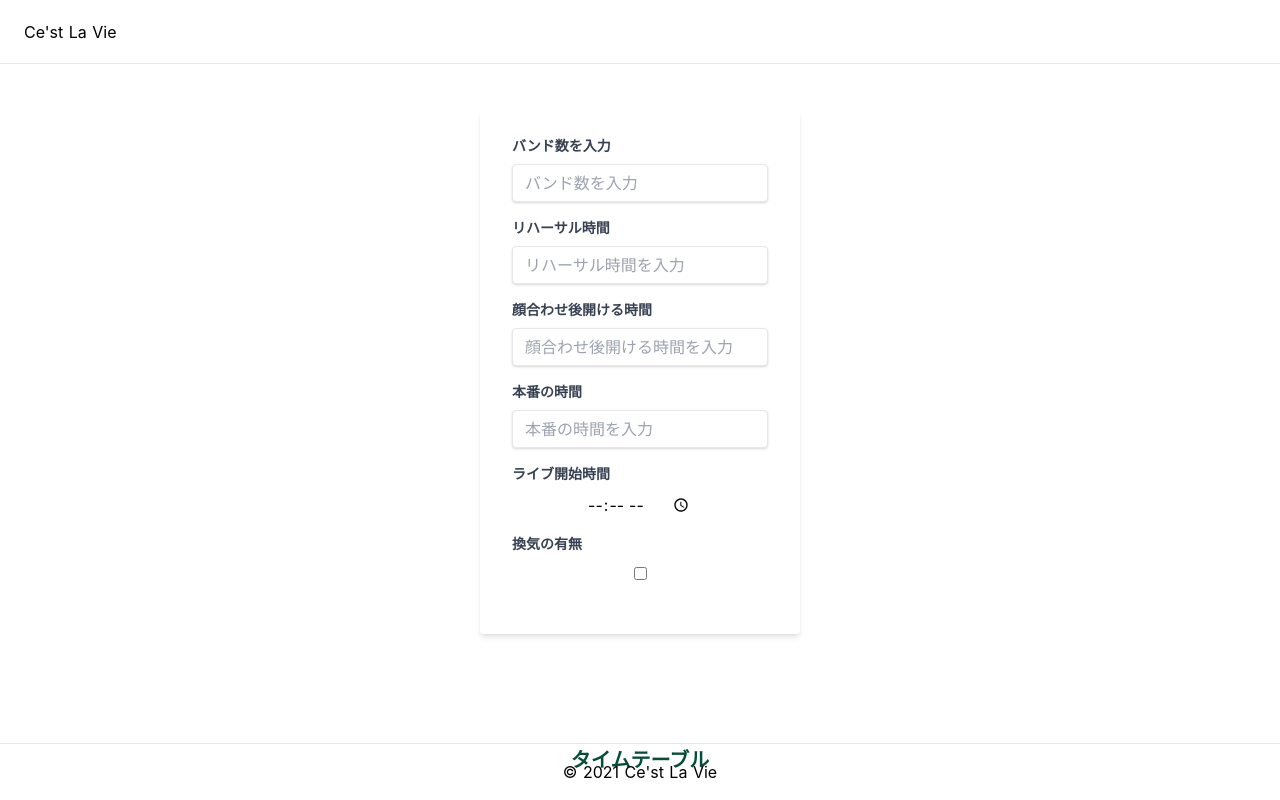
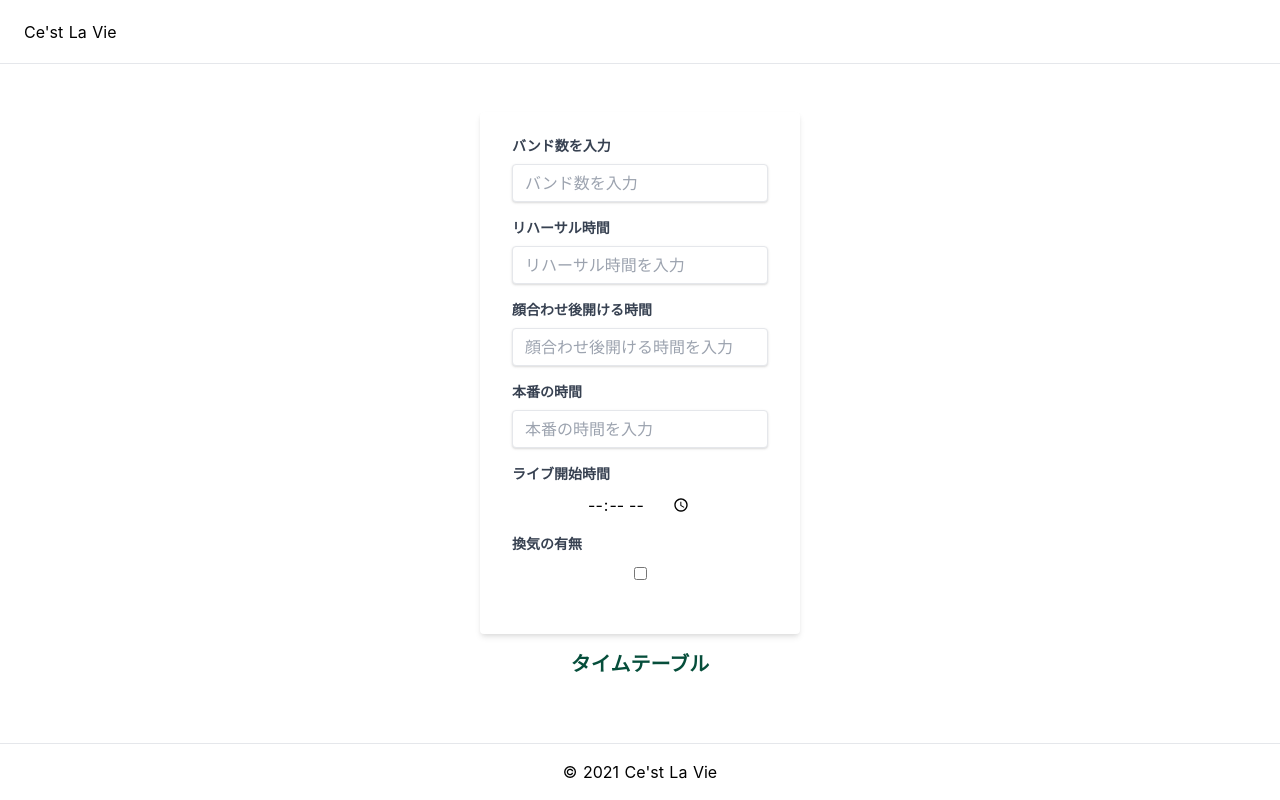
Before and after one commit to sohey-dr/SPA-Cestlavie-Time, a Nuxt app: page /time_table in a window 1280 px wide. Built offline with nearby package versions, Linux system fonts and the light colour scheme.

Commit message:
Modify margin range

```diff
--- a/pages/time_table.vue
+++ b/pages/time_table.vue
@@ -1,6 +1,6 @@
 <template>
-  <div>
-    <div class="container mx-auto my-28 w-full max-w-xs">
+  <div class="my-28">
+    <div class="container mx-auto w-full max-w-xs">
       <form class="bg-white shadow-md rounded px-8 pt-6 pb-8 mb-4">
         <div class="mb-4">
           <label
```
